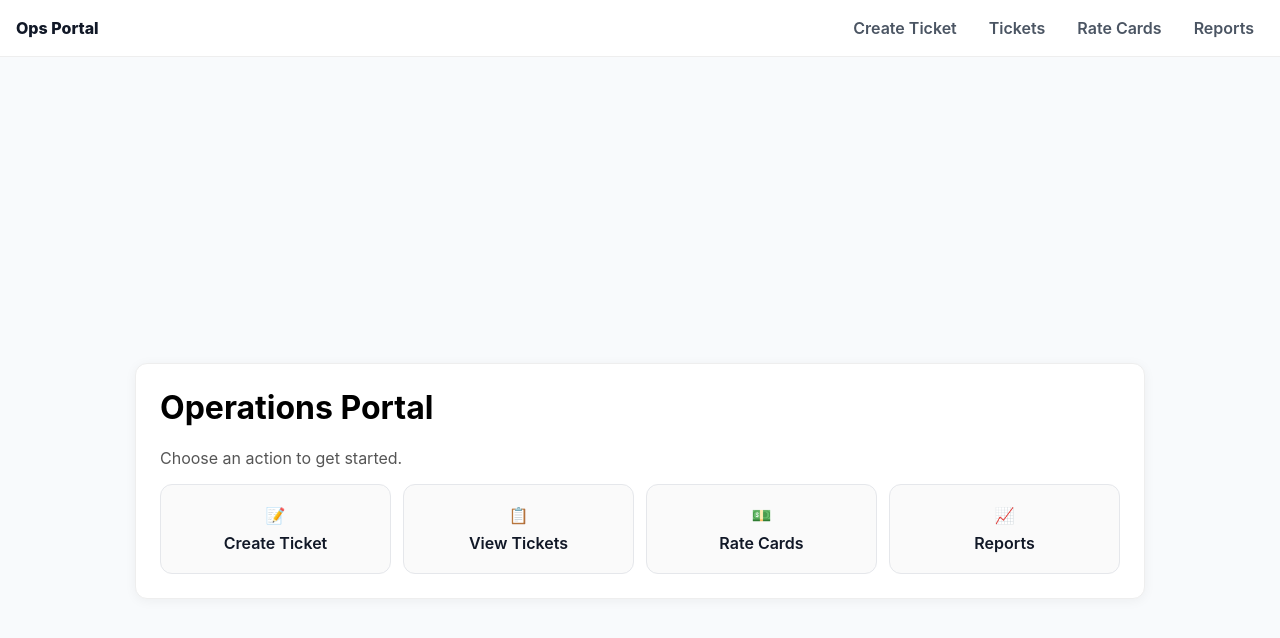
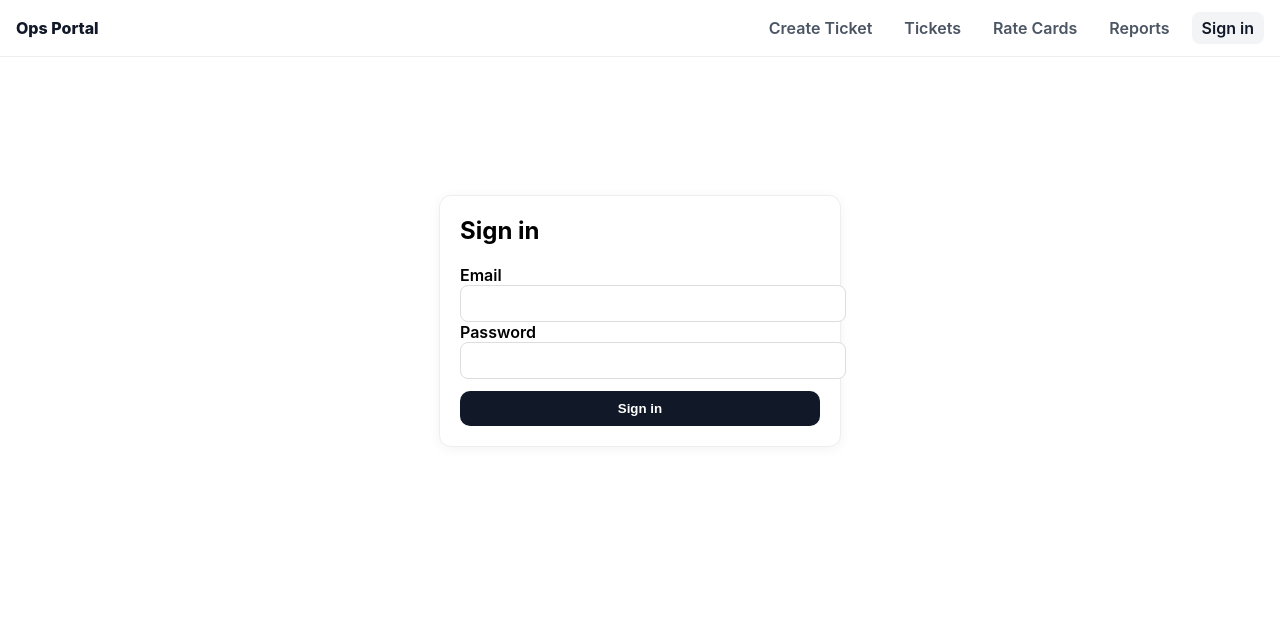
Before and after one commit to tmoubre/supabase-payroll-frontend, a React (Create React App) app: page /signin in a window 1280 px wide. Shown: the top 638 px of the page. Built offline with nearby package versions, Linux system fonts and the light colour scheme; no server answers; the HTML template or start-up script is replaced by a standard one.

Commit message:
Added signin

```diff
--- a/src/App.js
+++ b/src/App.js
@@ -1,9 +1,10 @@
-// src/App.js
 import React from "react";
 import { Routes, Route, Navigate } from "react-router-dom";
 import NavBar from "./components/NavBar";
 import Home from "./pages/Home";
 import TicketForm from "./components/TicketForm";
+import SignIn from "./pages/SignIn";
+import RequireAuth from "./components/RequireAuth";
 
 function Placeholder({ title }) {
   return (
@@ -19,21 +20,46 @@ function App() {
     <div>
       <NavBar />
       <Routes>
-        {/* Landing */}
+        {/* Public */}
         <Route path="/" element={<Home />} />
+        <Route path="/signin" element={<SignIn />} />
 
-        {/* Ticket creation */}
-        <Route path="/tickets/new" element={<TicketForm />} />
-        {/* Alias so /new also goes to the form */}
+        {/* Protected */}
+        <Route
+          path="/tickets/new"
+          element={
+            <RequireAuth>
+              <TicketForm />
+            </RequireAuth>
+          }
+        />
+
+        {/* Aliases & stubs */}
         <Route path="/new" element={<Navigate to="/tickets/new" replace />} />
-
-        {/* Stubs for future pages */}
-        <Route path="/tickets" element={<Placeholder title="Tickets" />} />
+        <Route
+          path="/tickets"
+          element={
+            <RequireAuth>
+              <Placeholder title="Tickets" />
+            </RequireAuth>
+          }
+        />
         <Route
           path="/rate-cards"
-          element={<Placeholder title="Rate Cards" />}
+          element={
+            <RequireAuth>
+              <Placeholder title="Rate Cards" />
+            </RequireAuth>
+          }
         />
-        <Route path="/reports" element={<Placeholder title="Reports" />} />
+        <Route
+          path="/reports"
+          element={
+            <RequireAuth>
+              <Placeholder title="Reports" />
+            </RequireAuth>
+          }
+        />
 
         {/* Fallback */}
         <Route path="*" element={<Home />} />
--- a/src/components/NavBar.js
+++ b/src/components/NavBar.js
@@ -1,14 +1,28 @@
-// src/components/NavBar.js
-import React from "react";
+import React, { useEffect, useState } from "react";
 import { Link, NavLink } from "react-router-dom";
+import { supabase } from "../supabaseClient";
 
 export default function NavBar() {
+  const [session, setSession] = useState(null);
+
+  useEffect(() => {
+    supabase.auth.getSession().then(({ data }) => setSession(data.session));
+    const { data: sub } = supabase.auth.onAuthStateChange((_e, s) =>
+      setSession(s)
+    );
+    return () => sub.subscription.unsubscribe();
+  }, []);
+
+  async function signOut() {
+    await supabase.auth.signOut();
+  }
+
   return (
     <nav style={styles.nav}>
       <Link to="/" style={styles.brand}>
         Ops Portal
       </Link>
-      <div style={{ display: "flex", gap: 12 }}>
+      <div style={{ display: "flex", gap: 12, alignItems: "center" }}>
         <NavLink to="/tickets/new" style={styles.link}>
           Create Ticket
         </NavLink>
@@ -21,6 +35,15 @@ export default function NavBar() {
         <NavLink to="/reports" style={styles.link}>
           Reports
         </NavLink>
+        {session ? (
+          <button onClick={signOut} style={styles.btn}>
+            Sign out
+          </button>
+        ) : (
+          <NavLink to="/signin" style={styles.link}>
+            Sign in
+          </NavLink>
+        )}
       </div>
     </nav>
   );
@@ -44,4 +67,11 @@ const styles = {
     borderRadius: 8,
     background: isActive ? "#f3f4f6" : "transparent",
   }),
+  btn: {
+    padding: "6px 10px",
+    borderRadius: 8,
+    border: "1px solid #ddd",
+    background: "#fff",
+    cursor: "pointer",
+  },
 };
--- /dev/null
+++ b/src/components/RequireAuth.js
@@ -0,0 +1,32 @@
+import React, { useEffect, useState } from "react";
+import { supabase } from "../supabaseClient";
+import { Navigate, useLocation } from "react-router-dom";
+
+export default function RequireAuth({ children }) {
+  const [loading, setLoading] = useState(true);
+  const [session, setSession] = useState(null);
+  const location = useLocation();
+
+  useEffect(() => {
+    let mounted = true;
+    supabase.auth.getSession().then(({ data }) => {
+      if (!mounted) return;
+      setSession(data.session);
+      setLoading(false);
+    });
+    const { data: sub } = supabase.auth.onAuthStateChange((_e, s) =>
+      setSession(s)
+    );
+    return () => {
+      mounted = false;
+      sub.subscription.unsubscribe();
+    };
+  }, []);
+
+  if (loading) return <div style={{ padding: 24 }}>Loading…</div>;
+  if (!session)
+    return (
+      <Navigate to="/signin" state={{ from: location.pathname }} replace />
+    );
+  return children;
+}
--- /dev/null
+++ b/src/pages/Signin.js
@@ -0,0 +1,106 @@
+import React, { useState } from "react";
+import { supabase } from "../supabaseClient";
+import { useNavigate, useLocation } from "react-router-dom";
+
+export default function SignIn() {
+  const [email, setEmail] = useState("");
+  const [password, setPassword] = useState("");
+  const [busy, setBusy] = useState(false);
+  const [msg, setMsg] = useState(null);
+  const navigate = useNavigate();
+  const location = useLocation();
+  const redirectTo = location.state?.from || "/";
+
+  async function handleSubmit(e) {
+    e.preventDefault();
+    setMsg(null);
+    setBusy(true);
+    const { error } = await supabase.auth.signInWithPassword({
+      email,
+      password,
+    });
+    setBusy(false);
+    if (error) {
+      setMsg({ type: "error", text: error.message });
+      return;
+    }
+    navigate(redirectTo, { replace: true });
+  }
+
+  return (
+    <div style={styles.wrap}>
+      <form onSubmit={handleSubmit} style={styles.card}>
+        <h2 style={{ marginTop: 0 }}>Sign in</h2>
+        <label style={styles.label}>Email</label>
+        <input
+          style={styles.input}
+          type="email"
+          value={email}
+          onChange={(e) => setEmail(e.target.value)}
+        />
+
+        <label style={styles.label}>Password</label>
+        <input
+          style={styles.input}
+          type="password"
+          value={password}
+          onChange={(e) => setPassword(e.target.value)}
+        />
+
+        <button disabled={busy} style={styles.button}>
+          {busy ? "Signing in…" : "Sign in"}
+        </button>
+        {msg && (
+          <div
+            style={{
+              marginTop: 10,
+              padding: "10px 12px",
+              borderRadius: 8,
+              background: msg.type === "error" ? "#fdeaea" : "#e8f7ed",
+              border: `1px solid ${
+                msg.type === "error" ? "#f0c2c2" : "#b3e6c3"
+              }`,
+            }}
+          >
+            {msg.text}
+          </div>
+        )}
+      </form>
+    </div>
+  );
+}
+
+const styles = {
+  wrap: {
+    minHeight: "60vh",
+    display: "grid",
+    placeItems: "center",
+    padding: 24,
+  },
+  card: {
+    width: 360,
+    border: "1px solid #eee",
+    borderRadius: 12,
+    padding: 20,
+    background: "#fff",
+    boxShadow: "0 2px 12px rgba(0,0,0,.05)",
+  },
+  label: { marginTop: 8, fontWeight: 600 },
+  input: {
+    width: "100%",
+    padding: "10px 12px",
+    borderRadius: 8,
+    border: "1px solid #ddd",
+  },
+  button: {
+    marginTop: 12,
+    width: "100%",
+    padding: "10px 14px",
+    borderRadius: 10,
+    background: "#111827",
+    color: "#fff",
+    border: "none",
+    cursor: "pointer",
+    fontWeight: 600,
+  },
+};
--- a/src/supabaseClient.js
+++ b/src/supabaseClient.js
@@ -1,6 +1,12 @@
 import { createClient } from "@supabase/supabase-js";
 
-const supabaseUrl = "https://oqltxubuduojxsqzdwlz.supabase.co";
-const supabaseKey =
-  "eyJhbGciOiJIUzI1NiIsInR5cCI6IkpXVCJ9.eyJpc3MiOiJzdXBhYmFzZSIsInJlZiI6Im9xbHR4dWJ1ZHVvanhzcXpkd2x6Iiwicm9sZSI6ImFub24iLCJpYXQiOjE3NjEyMjI0MTgsImV4cCI6MjA3Njc5ODQxOH0.BmdPs1fENL-R5NngjC5NpCNbJf70X4ofBb2cwvqijZY";
-export const supabase = createClient(supabaseUrl, supabaseKey);
+const supabaseUrl = process.env.REACT_APP_SUPABASE_URL;
+const supabaseKey = process.env.REACT_APP_SUPABASE_ANON_KEY;
+
+export const supabase = createClient(supabaseUrl, supabaseKey, {
+  auth: {
+    persistSession: true,
+    autoRefreshToken: true,
+    detectSessionInUrl: true,
+  },
+});
```
